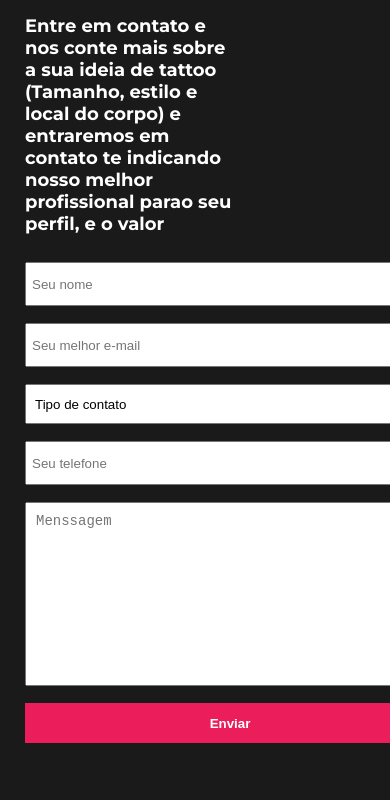
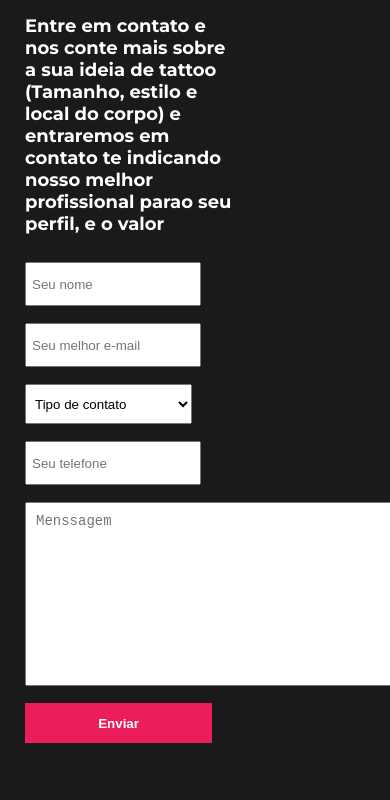
Before and after one commit to JoaoNegreiros48/ProjectStudioTattoo, a plain HTML site: page index.html in a window 390 px wide. Shown: the part 2638-3438 px from the top of the page. Drawn offline with Linux system fonts and the light colour scheme.

Commit message:
Ajuste na responsividade

```diff
--- a/styles/styles.css
+++ b/styles/styles.css
@@ -275,21 +275,21 @@ input[type = 'submit']{
         margin-top: 27px;
     }
     .contato .left .info input{
-        width: 400px;
+        width: 80%;
         height: 40px;
     }
     .contato .left .info select{
-        width: 410px;
+        width: 80%;
         height: 40px;
     }
     .contato .left #menssagem{
         margin-left: 25px;
-        width: 385px;
+        width: 80%;
         height: 162px;
 
     }
     input[type = 'submit']{
-        width: 410px;
+        width: 80%;
         height: 40px;
         margin-left: 25px;
     }
@@ -303,11 +303,11 @@ input[type = 'submit']{
         margin-top: 27px;
     }
     .contato .left .info input{
-        width: 400px;
+        width: 80%;
         height: 40px;
     }
     .contato .left .info select{
-        width: 410px;
+        width: 80%;
         height: 40px;
     }
     .contato .left #menssagem{
@@ -317,7 +317,7 @@ input[type = 'submit']{
 
     }
     input[type = 'submit']{
-        width: 410px;
+        width: 80%;
         height: 40px;
         margin-left: 25px;
     }
```
